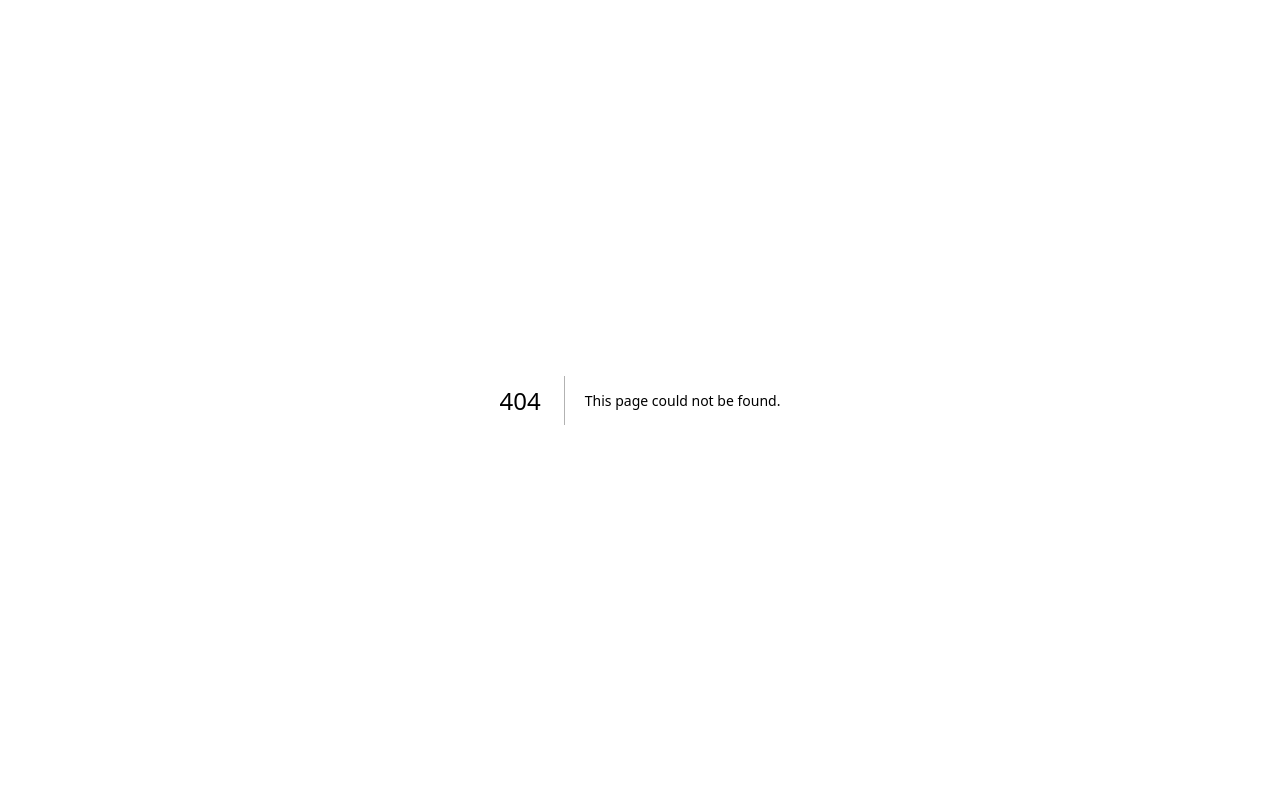
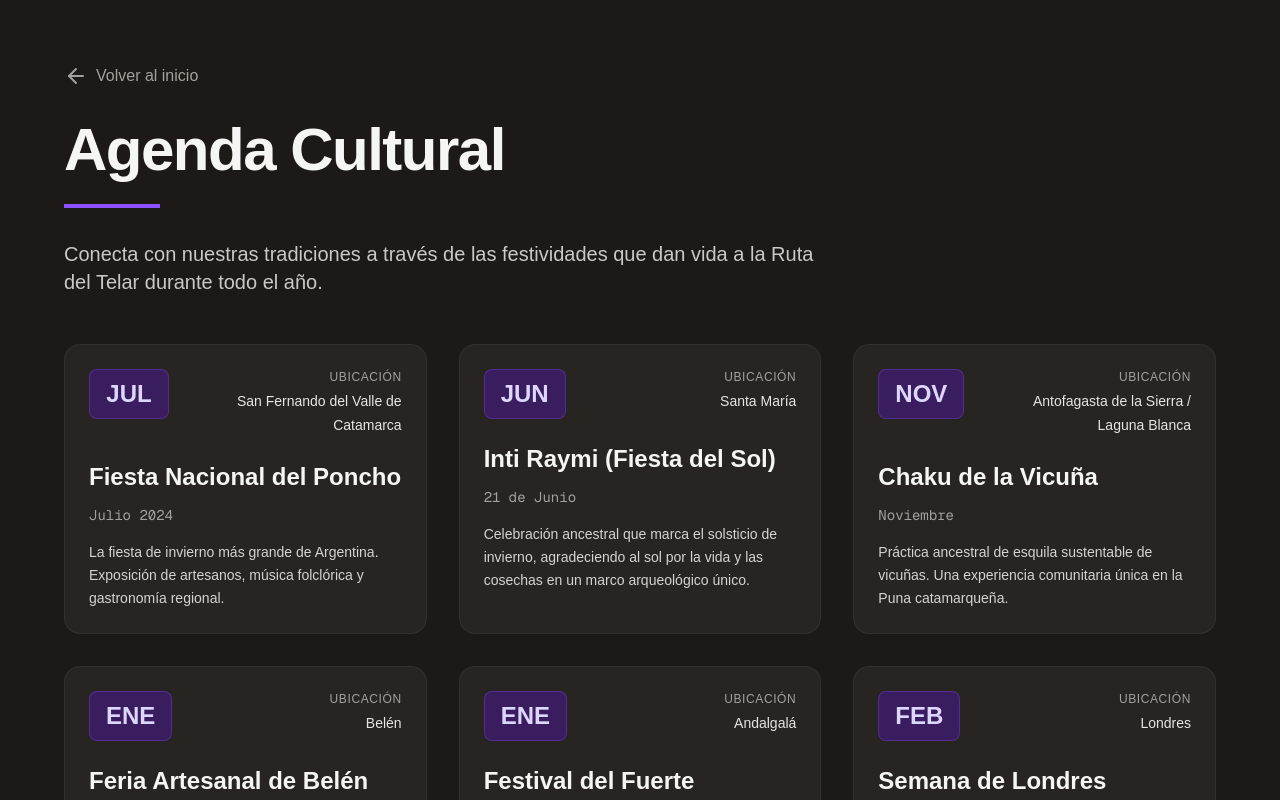
Before and after one commit to carlosacostap-unca/prototipo2-rutadeltelar, a Next.js app: page /agenda in a window 1280 px wide. Before the commit this address had no page. Shown: the top 800 px of the page. Built offline with nearby package versions, Linux system fonts and the light colour scheme.

Commit message:
Update-Agenda-and-Experiencias

```diff
--- /dev/null
+++ b/app/agenda/page.tsx
@@ -0,0 +1,94 @@
+import Link from "next/link";
+
+const eventos = [
+  {
+    title: "Fiesta Nacional del Poncho",
+    date: "Julio 2024",
+    location: "San Fernando del Valle de Catamarca",
+    description: "La fiesta de invierno más grande de Argentina. Exposición de artesanos, música folclórica y gastronomía regional.",
+    month: "JUL"
+  },
+  {
+    title: "Inti Raymi (Fiesta del Sol)",
+    date: "21 de Junio",
+    location: "Santa María",
+    description: "Celebración ancestral que marca el solsticio de invierno, agradeciendo al sol por la vida y las cosechas en un marco arqueológico único.",
+    month: "JUN"
+  },
+  {
+    title: "Chaku de la Vicuña",
+    date: "Noviembre",
+    location: "Antofagasta de la Sierra / Laguna Blanca",
+    description: "Práctica ancestral de esquila sustentable de vicuñas. Una experiencia comunitaria única en la Puna catamarqueña.",
+    month: "NOV"
+  },
+  {
+    title: "Feria Artesanal de Belén",
+    date: "Enero",
+    location: "Belén",
+    description: "Encuentro de tejedores y artesanos de la 'Cuna del Poncho', con demostraciones de técnicas y venta de productos exclusivos.",
+    month: "ENE"
+  },
+  {
+    title: "Festival del Fuerte",
+    date: "Enero",
+    location: "Andalgalá",
+    description: "Festival folclórico que reúne a grandes artistas nacionales y locales, celebrando la identidad cultural de la perla del oeste.",
+    month: "ENE"
+  },
+  {
+    title: "Semana de Londres",
+    date: "Febrero",
+    location: "Londres",
+    description: "Celebración del aniversario de la segunda ciudad más antigua del país, con actividades culturales, desfiles y ferias.",
+    month: "FEB"
+  }
+];
+
+export default function Agenda() {
+  return (
+    <main className="min-h-screen bg-stone-900 text-stone-100 p-8 md:p-16">
+      <div className="max-w-6xl mx-auto">
+        <div className="mb-12">
+            <Link href="/" className="inline-flex items-center text-stone-400 hover:text-white transition-colors mb-8 group">
+                <svg xmlns="http://www.w3.org/2000/svg" width="24" height="24" viewBox="0 0 24 24" fill="none" stroke="currentColor" strokeWidth="2" strokeLinecap="round" strokeLinejoin="round" className="mr-2 transform group-hover:-translate-x-1 transition-transform">
+                    <line x1="19" y1="12" x2="5" y2="12"></line>
+                    <polyline points="12 19 5 12 12 5"></polyline>
+                </svg>
+                Volver al inicio
+            </Link>
+
+            <h1 className="text-4xl md:text-6xl font-bold tracking-tight mb-6">Agenda Cultural</h1>
+            <div className="w-24 h-1 bg-violet-500 mb-8"></div>
+            <p className="text-xl opacity-80 max-w-3xl mb-12">
+              Conecta con nuestras tradiciones a través de las festividades que dan vida a la Ruta del Telar durante todo el año.
+            </p>
+        </div>
+
+        <div className="grid grid-cols-1 md:grid-cols-2 lg:grid-cols-3 gap-8">
+            {eventos.map((evento, index) => (
+                <div key={index} className="bg-white/5 rounded-2xl overflow-hidden hover:bg-white/10 transition-all duration-300 border border-white/5 group">
+                    <div className="p-6">
+                        <div className="flex justify-between items-start mb-6">
+                            <div className="bg-violet-900/50 text-violet-200 px-4 py-2 rounded-lg text-center min-w-[80px] border border-violet-500/30">
+                                <span className="block text-2xl font-bold">{evento.month}</span>
+                            </div>
+                            <div className="text-right max-w-[60%]">
+                                <span className="text-xs uppercase tracking-wider text-stone-400 block mb-1">Ubicación</span>
+                                <span className="text-sm font-medium text-stone-200">{evento.location}</span>
+                            </div>
+                        </div>
+
+                        <h3 className="text-2xl font-bold mb-3 group-hover:text-violet-300 transition-colors">{evento.title}</h3>
+                        <p className="text-sm text-stone-400 mb-4 font-mono">{evento.date}</p>
+                        <p className="text-stone-300 leading-relaxed text-sm">
+                            {evento.description}
+                        </p>
+                    </div>
+                </div>
+            ))}
+        </div>
+      </div>
+    </main>
+  );
+}
--- a/app/components/SwipeSlider.tsx
+++ b/app/components/SwipeSlider.tsx
@@ -39,6 +39,29 @@ const sections = [
     link: "/productos",
     bg: "bg-amber-900",
     text: "text-amber-100"
+  },
+  {
+    title: "Experiencias",
+    subtitle: "Vivencias",
+    description: "Participa en talleres y conoce nuestras tradiciones.",
+    link: "/experiencias",
+    bg: "bg-orange-900",
+    text: "text-orange-100"
+  },
+  {
+    title: "Agenda",
+    subtitle: "Eventos",
+    description: "Festivales y celebraciones en la ruta.",
+    link: "/agenda",
+    bg: "bg-violet-900",
+    text: "text-violet-100"
+  },
+  {
+    title: "Contacta",
+    subtitle: "Visítanos",
+    description: "Ven y conoce el proceso artesanal.",
+    bg: "bg-stone-800",
+    text: "text-stone-100"
   }
 ];
 
--- /dev/null
+++ b/app/experiencias/page.tsx
@@ -0,0 +1,87 @@
+import Link from "next/link";
+
+const experiencias = [
+  {
+    title: "Talleres de Tejido",
+    description: "Aprende las técnicas ancestrales directamente de las manos de los artesanos. Desde el hilado hasta el tejido en telar criollo.",
+    duration: "2-4 horas",
+    location: "Belén y Santa María"
+  },
+  {
+    title: "Esquila de Vicuñas (Chaku)",
+    description: "Participa en la captura y esquila sustentable de vicuñas en silvestría, una práctica ancestral que respeta el bienestar animal.",
+    duration: "Día completo",
+    location: "Antofagasta de la Sierra"
+  },
+  {
+    title: "Ruta Gastronómica",
+    description: "Degusta los sabores de Catamarca: nueces confitadas, vinos de altura y platos regionales que acompañan el recorrido.",
+    duration: "Variable",
+    location: "Todo el recorrido"
+  },
+  {
+    title: "Visitas a Talleres Artesanales",
+    description: "Ingresa a los hogares y talleres de los tejedores para conocer su historia, su vida cotidiana y el proceso creativo.",
+    duration: "1-2 horas",
+    location: "Londres y Belén"
+  },
+  {
+    title: "Caminatas Arqueológicas",
+    description: "Explora los vestigios de las civilizaciones precolombinas que habitaron la región, como el Shinkal de Quimivil.",
+    duration: "3-5 horas",
+    location: "Londres"
+  }
+];
+
+export default function Experiencias() {
+  return (
+    <main className="min-h-screen bg-stone-900 text-stone-100 p-8 md:p-16">
+      <div className="max-w-6xl mx-auto">
+        <div className="mb-12">
+            <Link href="/" className="inline-flex items-center text-stone-400 hover:text-white transition-colors mb-8 group">
+                <svg xmlns="http://www.w3.org/2000/svg" width="24" height="24" viewBox="0 0 24 24" fill="none" stroke="currentColor" strokeWidth="2" strokeLinecap="round" strokeLinejoin="round" className="mr-2 transform group-hover:-translate-x-1 transition-transform">
+                    <line x1="19" y1="12" x2="5" y2="12"></line>
+                    <polyline points="12 19 5 12 12 5"></polyline>
+                </svg>
+                Volver al inicio
+            </Link>
+
+            <h1 className="text-4xl md:text-6xl font-bold tracking-tight mb-6">Experiencias Vivenciales</h1>
+            <div className="w-24 h-1 bg-orange-500 mb-8"></div>
+            <p className="text-xl opacity-80 max-w-3xl mb-12">
+              La Ruta del Telar no es solo un recorrido visual, es una inmersión en la cultura viva. Participa, aprende y conecta con la esencia de Catamarca.
+            </p>
+        </div>
+
+        <div className="grid grid-cols-1 md:grid-cols-2 gap-12">
+            {experiencias.map((exp, index) => (
+                <div key={index} className="flex flex-col md:flex-row gap-6 bg-white/5 rounded-2xl p-6 hover:bg-white/10 transition-colors border border-white/5">
+                    <div className="flex-1">
+                        <h3 className="text-2xl font-bold mb-2 text-orange-100">{exp.title}</h3>
+                        <div className="flex flex-wrap gap-4 text-sm text-stone-400 mb-4 uppercase tracking-wide font-medium">
+                            <span className="flex items-center">
+                                <svg xmlns="http://www.w3.org/2000/svg" width="16" height="16" viewBox="0 0 24 24" fill="none" stroke="currentColor" strokeWidth="2" strokeLinecap="round" strokeLinejoin="round" className="mr-1">
+                                    <circle cx="12" cy="12" r="10"></circle>
+                                    <polyline points="12 6 12 12 16 14"></polyline>
+                                </svg>
+                                {exp.duration}
+                            </span>
+                            <span className="flex items-center">
+                                <svg xmlns="http://www.w3.org/2000/svg" width="16" height="16" viewBox="0 0 24 24" fill="none" stroke="currentColor" strokeWidth="2" strokeLinecap="round" strokeLinejoin="round" className="mr-1">
+                                    <path d="M21 10c0 7-9 13-9 13s-9-6-9-13a9 9 0 0 1 18 0z"></path>
+                                    <circle cx="12" cy="10" r="3"></circle>
+                                </svg>
+                                {exp.location}
+                            </span>
+                        </div>
+                        <p className="text-stone-300 leading-relaxed">
+                            {exp.description}
+                        </p>
+                    </div>
+                </div>
+            ))}
+        </div>
+      </div>
+    </main>
+  );
+}
```
